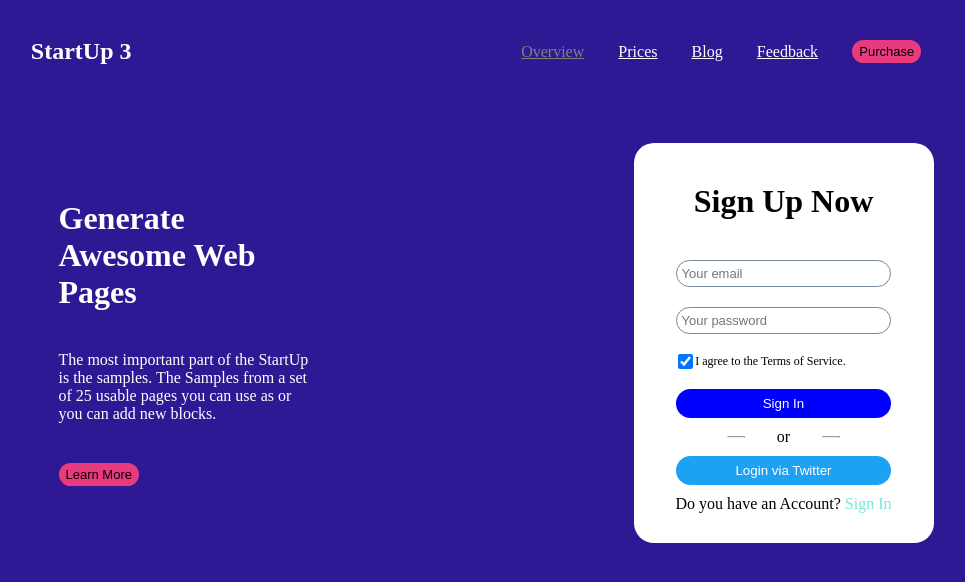
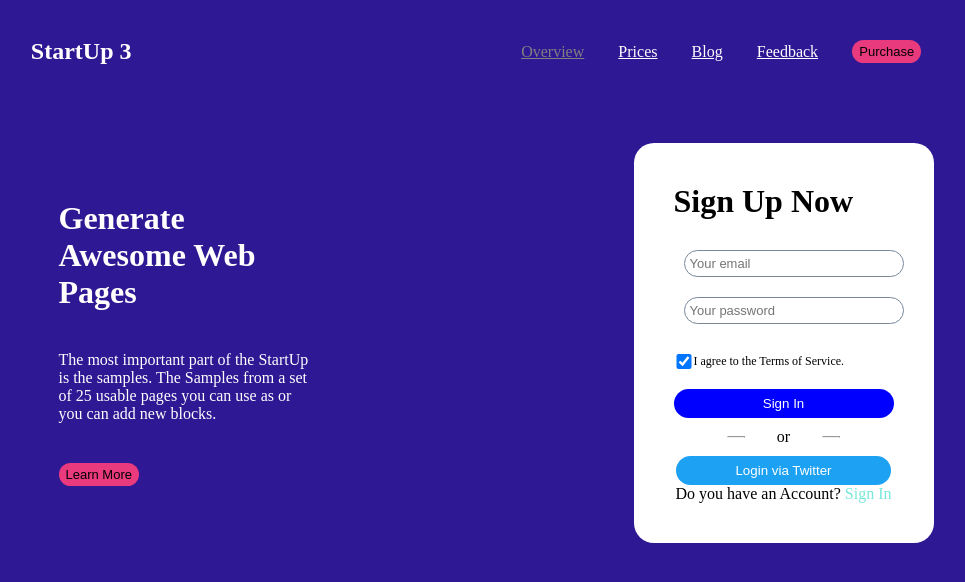
Before and after one commit to rakkkkkesh/startupapp-figma-assignment, a plain HTML site: page index.html in a window 1280 px wide. Shown: the whole page, without its empty margins (144-1109 px from the left). Drawn offline with Linux system fonts and the light colour scheme.

Commit message:
updated html file

```diff
--- a/index.html
+++ b/index.html
@@ -30,17 +30,25 @@
             </div>
             <div class="form">
                 <div class="btn-header">
-                    <h1>Sign Up Now</h1>
-                    <input type="text" placeholder="Your email" class="ip">
-                    <input type="password" placeholder="Your password">
+                    <div class="form-input">
+                        <h1>Sign Up Now</h1>
+                        <input type="text" placeholder="Your email" class="ip">
+                        <input type="password" placeholder="Your password" class="ip">
+                    </div>
                     <div class="terms">
                         <input type="checkbox" id="checkbox" checked>
                         <p>I agree to the Terms of Service.</p>
                     </div>
                     <button class="sign-in">Sign In</button>
-                    <div class="hr"><hr class="h1"><p>or</p><hr class="hr2"></div>
-                    <button class="login-twitter">Login via Twitter</button>
-                    <p>Do you have an Account? <span class="last">Sign In</span></p>
+                    <div class="hr">
+                        <hr class="h1">
+                        <p>or</p>
+                        <hr class="hr2">
+                    </div>
+                    <div class="footer">
+                        <button class="login-twitter">Login via Twitter</button>
+                        <p>Do you have an Account? <span class="last">Sign In</span></p>
+                    </div>
                 </div>
             </div>
     </main>
```
